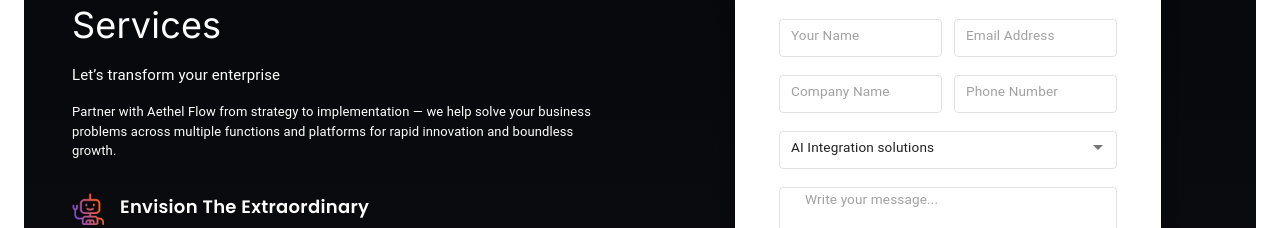
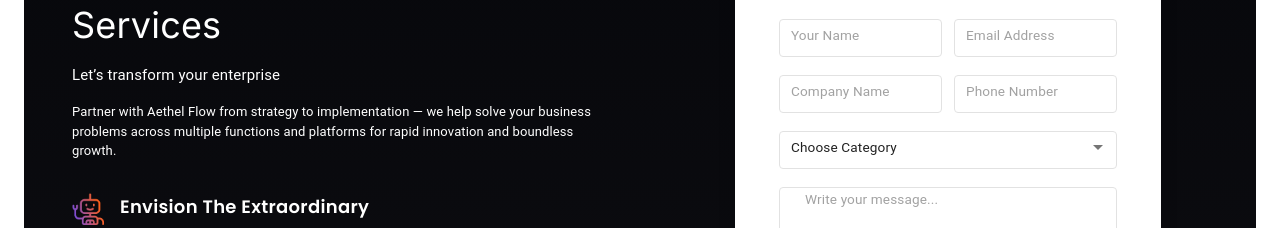
Before and after one commit to aethelflow-solutions/AethelSite, a Next.js app: page / in a window 1280 px wide. Shown: the part 3920-4148 px from the top of the page. Built offline with nearby package versions, Linux system fonts and the light colour scheme.

Commit message:
Fixed the text animation in contact section and remove calender, choose category added footer number updated

```diff
--- a/app/components/ContactForm.tsx
+++ b/app/components/ContactForm.tsx
@@ -36,8 +36,7 @@
   email: "",
   company: "",
   phone: "",
-  service: SERVICES[0],
-  date: null,
+  service: "",
   message: "",
 };
 
@@ -225,9 +224,11 @@
           onChange={handleChange}
           fullWidth
           sx={textFieldSx}
+          SelectProps={{ displayEmpty: true }}
         >
+          <MenuItem value="">Choose Category</MenuItem>
           {SERVICES.map((s) => (
-            <MenuItem key={s} value={s}>
+            <MenuItem key={s} value={s} sx={{ fontSize: "0.85rem" }}>
               {s}
             </MenuItem>
           ))}
```
